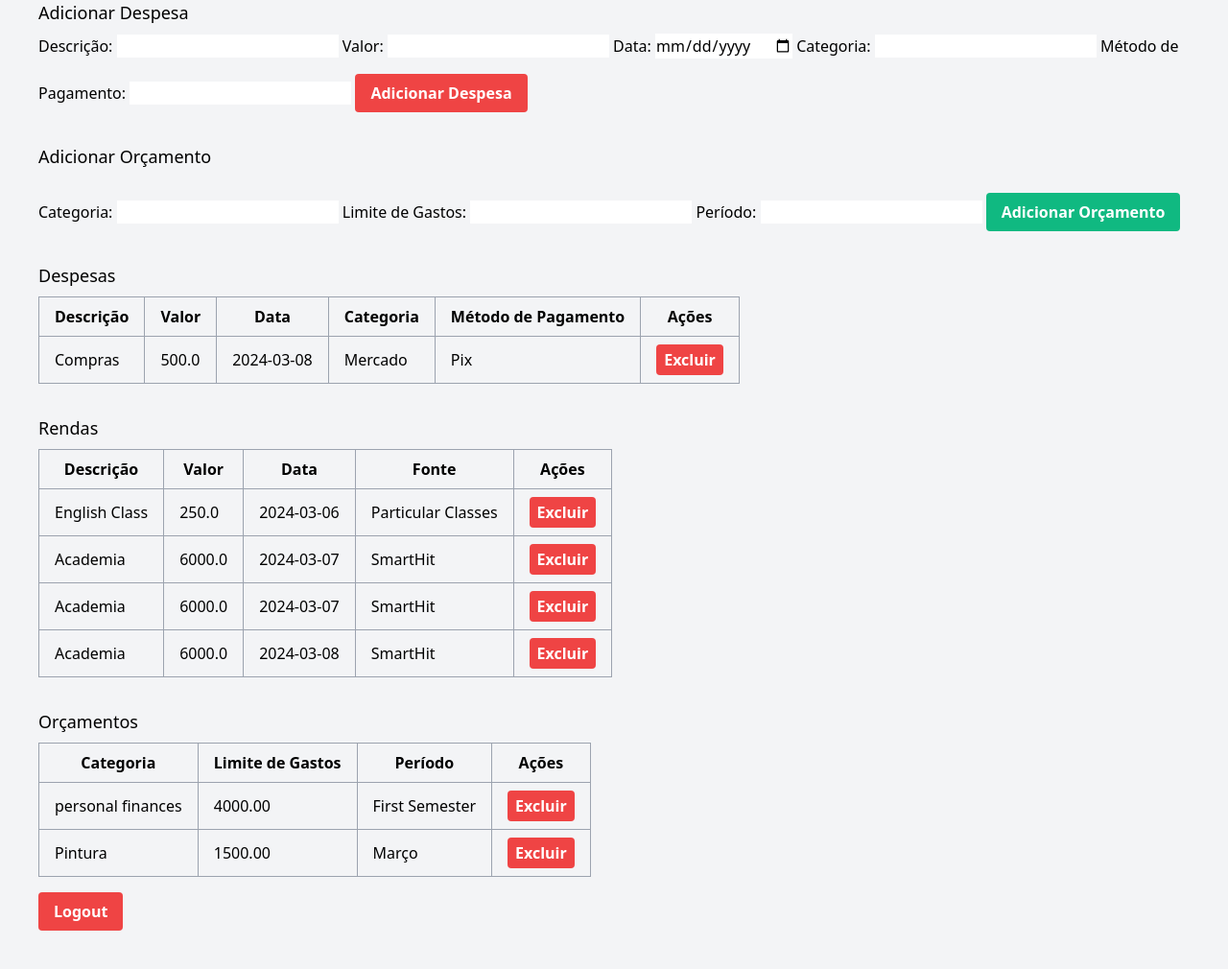
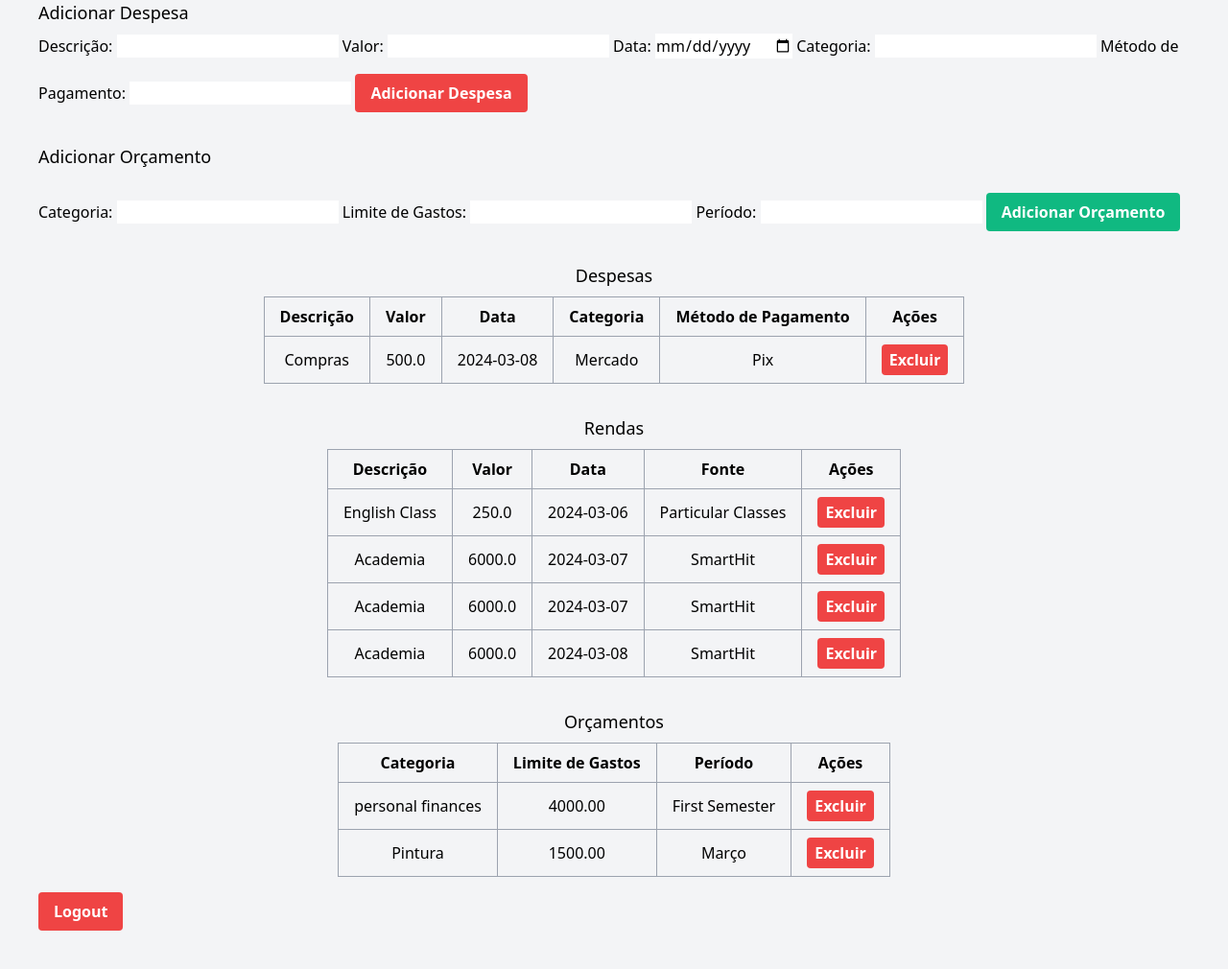
Before and after one commit to mateus-schiavi/FinDash, a Flask app: page / in a window 1280 px wide. Shown: the part 255-1265 px from the top of the page at 96% size. Run offline with Flask 3, Linux system fonts and the light colour scheme; the visitor is signed in with stand-in values (Sample User, id 1); data comes from the database, SQL or seed files in the repository; parts of the project's set-up code (start-up, migrations or seed data) failed here and were passed over; some libraries are stand-ins or nearby versions.

Commit message:
fixed css

```diff
--- a/templates/index.html
+++ b/templates/index.html
@@ -64,9 +64,9 @@
         </form>
 
         <!-- Exibição das despesas -->
-        <div class="mt-8">
+        <div class="mt-8 text-center">
             <h2 class="text-lg mb-2">Despesas</h2>
-            <table class="border-collapse border border-gray-400">
+            <table class="mx-auto border-collapse border border-gray-400">
                 <thead>
                     <tr>
                         <th class="border border-gray-400 px-4 py-2">Descrição</th>
@@ -98,9 +98,9 @@
         </div>
 
         <!-- Exibição das rendas -->
-        <div class="mt-8">
+        <div class="mt-8 text-center">
             <h2 class="text-lg mb-2">Rendas</h2>
-            <table class="border-collapse border border-gray-400">
+            <table class="mx-auto border-collapse border border-gray-400">
                 <thead>
                     <tr>
                         <th class="border border-gray-400 px-4 py-2">Descrição</th>
@@ -130,9 +130,9 @@
         </div>
 
         <!-- Exibição dos orçamentos -->
-        <div class="mt-8">
+        <div class="mt-8 text-center">
             <h2 class="text-lg mb-2">Orçamentos</h2>
-            <table class="border-collapse border border-gray-400">
+            <table class="mx-auto border-collapse border border-gray-400">
                 <thead>
                     <tr>
                         <th class="border border-gray-400 px-4 py-2">Categoria</th>
```
